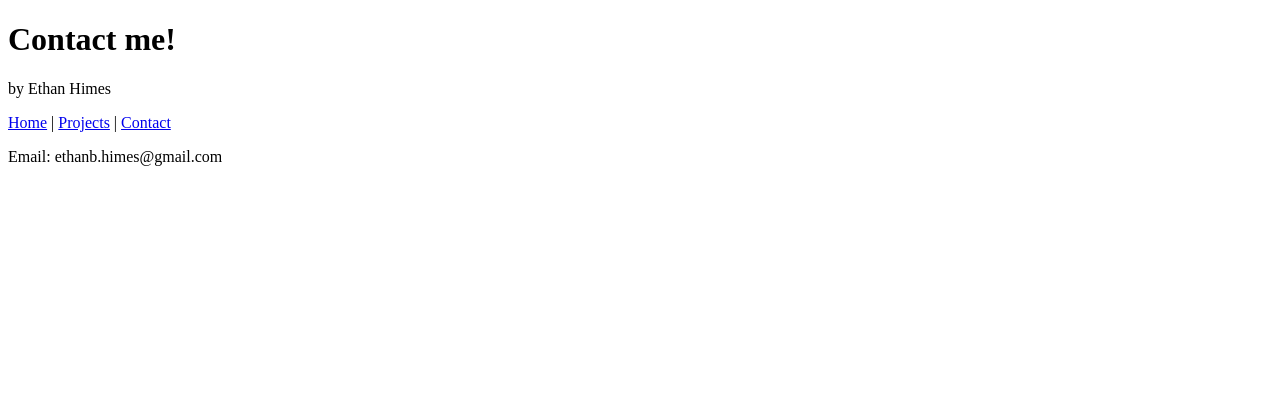
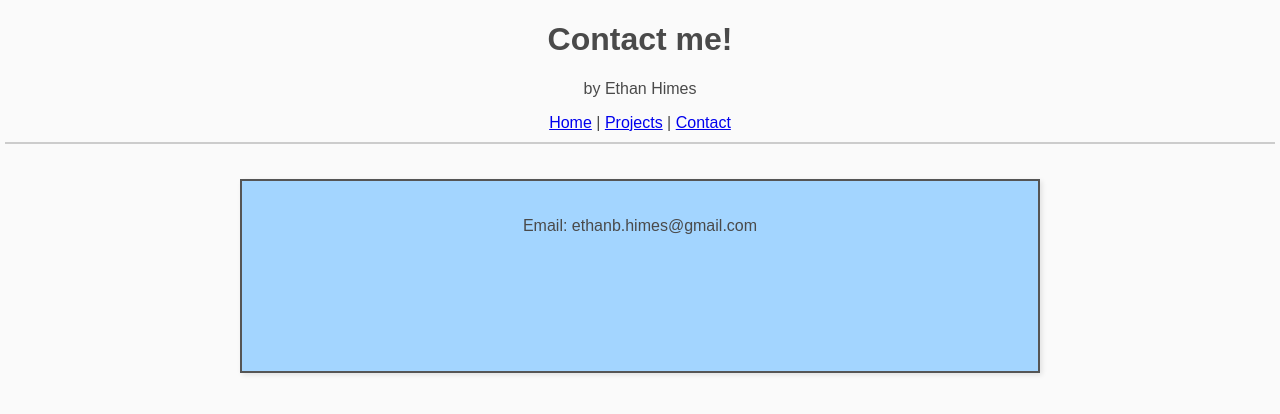
Before and after one commit to EthanH234/Personal-website, a plain HTML site: page contact.html in a window 1280 px wide. Drawn offline with Linux system fonts and the light colour scheme.

Commit message:
fourth_draft

```diff
--- a/contact.html
+++ b/contact.html
@@ -4,7 +4,7 @@
     <meta charset="utf-8" />
     <meta name="viewport" content="width=device-width,initial-scale=1" />
     <title>Contact — Ethan Himes</title>
-    <link rel="stylesheet" href="css.css" />
+    <link rel="stylesheet" href="style.css" />
     <script src="javascript.js" defer></script>
 </head>
 <body>
@@ -12,7 +12,7 @@
         <h1>Contact me!</h1>
         <p>by Ethan Himes</p>
         <nav>
-            <a href="home.html">Home</a> |
+            <a href="index.html">Home</a> |
             <a href="projects.html">Projects</a> |
             <a href="contact.html">Contact</a>
         </nav>
```
Also changed, not shown: index.html (+1 -1 lines), projects.html (+2 -2 lines).
